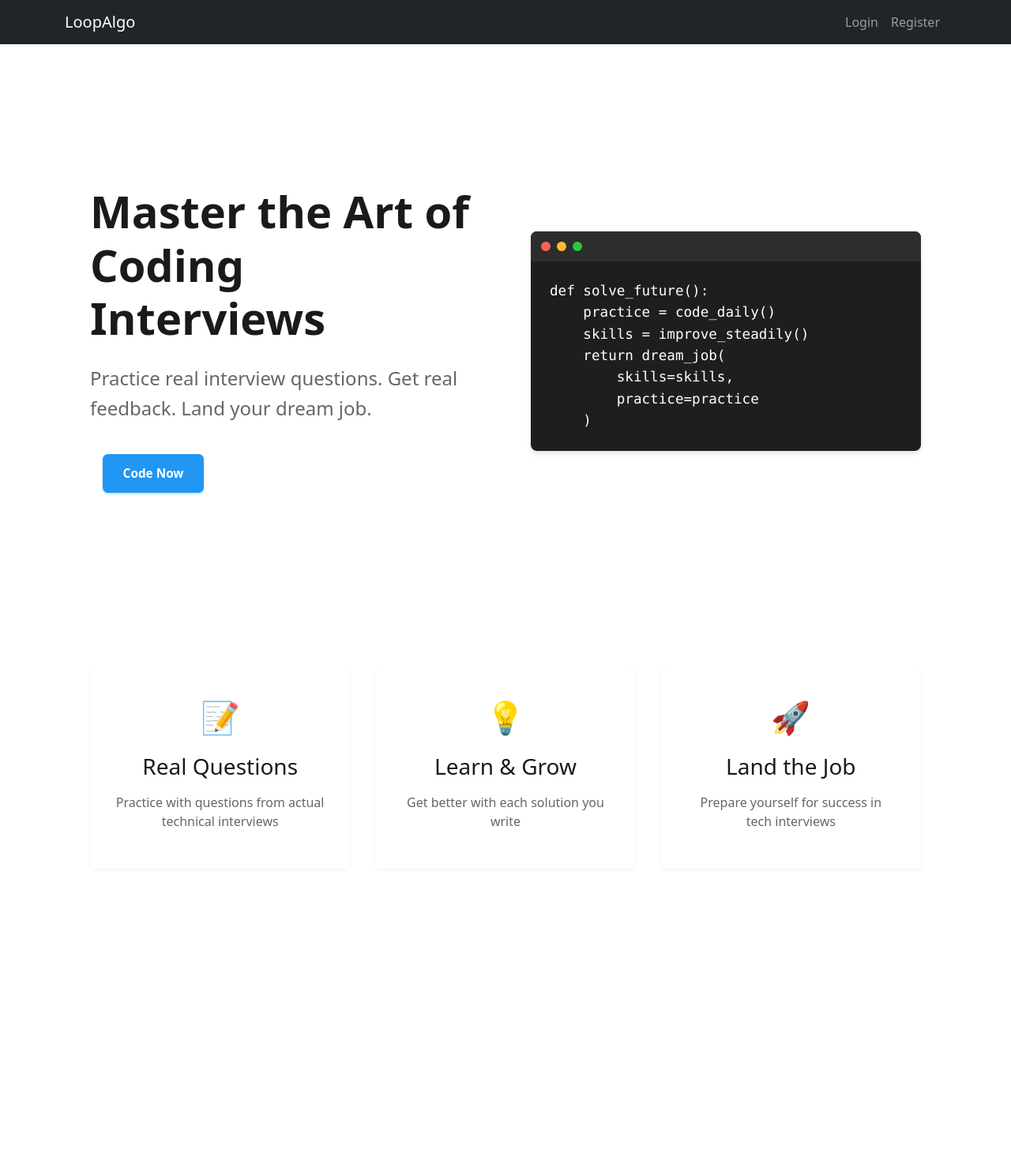
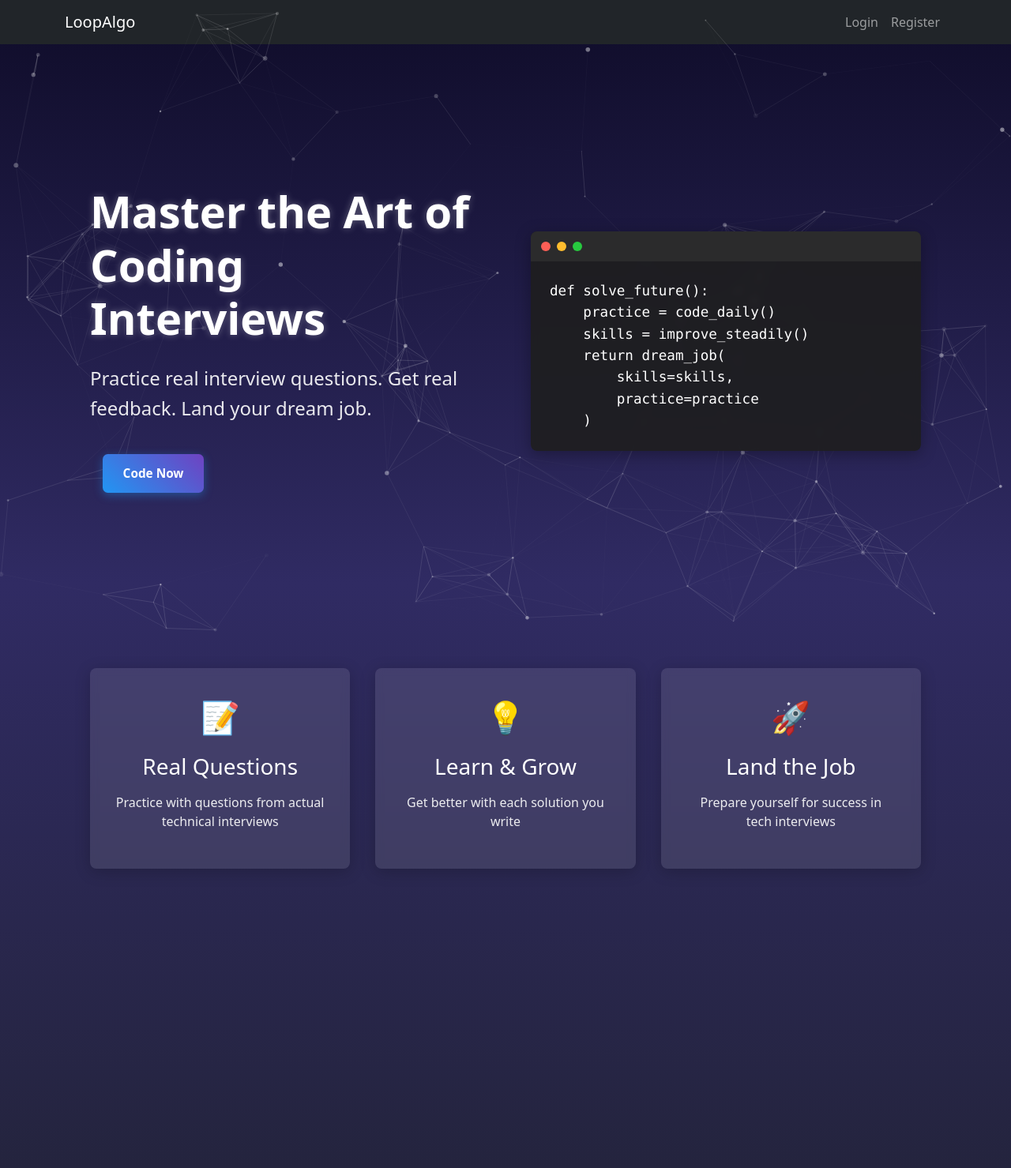
Before and after one commit to andrewnyu/loopalgo, a Django app: page / in a window 1280 px wide. Shown: the whole page at 79% size. Run offline with Django 5.2, Linux system fonts and the light colour scheme; some libraries are stand-ins or nearby versions.

Commit message:
Add animated background to landing page

```diff
--- a/templates/landing.html
+++ b/templates/landing.html
@@ -4,6 +4,8 @@
 {% block title %}LoopAlgo - Master Coding Interviews{% endblock %}
 
 {% block content %}
+<div id="particles-js" class="particles-container"></div>
+
 <div class="landing-container">
     <!-- Hero Section -->
     <section class="hero">
@@ -59,7 +61,25 @@
 
 <style>
 /* Core Styles */
+body {
+    background: linear-gradient(to bottom, #0f0c29, #302b63, #24243e);
+    color: #fff;
+    position: relative;
+    min-height: 100vh;
+}
+
+.particles-container {
+    position: fixed;
+    top: 0;
+    left: 0;
+    width: 100%;
+    height: 100%;
+    z-index: 0;
+}
+
 .landing-container {
+    position: relative;
+    z-index: 1;
     max-width: 1200px;
     margin: 0 auto;
     padding: 2rem;
@@ -79,26 +99,28 @@
     font-size: 3.5rem;
     font-weight: 700;
     margin-bottom: 1.5rem;
-    color: #1a1a1a;
+    color: #fff;
+    text-shadow: 0 0 10px rgba(255, 255, 255, 0.3);
 }
 
 .hero-content .lead {
     font-size: 1.5rem;
-    color: #666;
+    color: rgba(255, 255, 255, 0.9);
     margin-bottom: 2rem;
     line-height: 1.6;
 }
 
 /* Code Window */
 .code-window {
-    background: #1e1e1e;
+    background: rgba(30, 30, 30, 0.9);
     border-radius: 8px;
     overflow: hidden;
-    box-shadow: 0 4px 6px rgba(0, 0, 0, 0.1);
+    box-shadow: 0 4px 20px rgba(0, 0, 0, 0.3);
+    backdrop-filter: blur(5px);
 }
 
 .window-header {
-    background: #2d2d2d;
+    background: rgba(45, 45, 45, 0.9);
     padding: 0.8rem;
     display: flex;
     gap: 8px;
@@ -139,13 +161,16 @@
     text-align: center;
     padding: 2rem;
     border-radius: 8px;
-    background: white;
-    box-shadow: 0 2px 4px rgba(0, 0, 0, 0.05);
-    transition: transform 0.3s ease;
+    background: rgba(255, 255, 255, 0.1);
+    backdrop-filter: blur(5px);
+    box-shadow: 0 4px 20px rgba(0, 0, 0, 0.2);
+    transition: transform 0.3s ease, box-shadow 0.3s ease;
 }
 
 .feature-card:hover {
     transform: translateY(-5px);
+    box-shadow: 0 6px 25px rgba(0, 0, 0, 0.3);
+    background: rgba(255, 255, 255, 0.15);
 }
 
 .feature-icon {
@@ -155,11 +180,11 @@
 
 .feature-card h3 {
     margin-bottom: 1rem;
-    color: #1a1a1a;
+    color: #fff;
 }
 
 .feature-card p {
-    color: #666;
+    color: rgba(255, 255, 255, 0.9);
 }
 
 /* CTA Section */
@@ -171,12 +196,13 @@
 .cta-section h2 {
     font-size: 2.5rem;
     margin-bottom: 1rem;
-    color: #1a1a1a;
+    color: #fff;
+    text-shadow: 0 0 10px rgba(255, 255, 255, 0.3);
 }
 
 .cta-section p {
     font-size: 1.2rem;
-    color: #666;
+    color: rgba(255, 255, 255, 0.9);
     margin-bottom: 2rem;
 }
 
@@ -187,16 +213,16 @@
     font-size: 1.2rem;
     font-weight: 600;
     color: white;
-    background: #2196f3;
+    background: linear-gradient(45deg, #2196f3, #6f42c1);
     border-radius: 8px;
     text-decoration: none;
     transition: transform 0.3s ease, box-shadow 0.3s ease;
-    box-shadow: 0 2px 4px rgba(33, 150, 243, 0.3);
+    box-shadow: 0 4px 15px rgba(33, 150, 243, 0.4);
 }
 
 .cta-button:hover {
     transform: translateY(-2px);
-    box-shadow: 0 4px 8px rgba(33, 150, 243, 0.4);
+    box-shadow: 0 6px 20px rgba(33, 150, 243, 0.6);
     color: white;
     text-decoration: none;
 }
@@ -218,12 +244,95 @@
 }
 </style>
 
+<!-- Particles.js for galaxy effect -->
+<script src="https://cdn.jsdelivr.net/particles.js/2.0.0/particles.min.js"></script>
 <!-- GSAP for animations -->
 <script src="https://cdnjs.cloudflare.com/ajax/libs/gsap/3.12.2/gsap.min.js"></script>
 <script src="https://cdnjs.cloudflare.com/ajax/libs/gsap/3.12.2/ScrollTrigger.min.js"></script>
 
 <script>
 document.addEventListener('DOMContentLoaded', function() {
+    // Initialize particles.js
+    particlesJS('particles-js', {
+        particles: {
+            number: {
+                value: 100,
+                density: {
+                    enable: true,
+                    value_area: 800
+                }
+            },
+            color: {
+                value: '#ffffff'
+            },
+            shape: {
+                type: 'circle'
+            },
+            opacity: {
+                value: 0.5,
+                random: true,
+                animation: {
+                    enable: true,
+                    speed: 1,
+                    opacity_min: 0.1,
+                    sync: false
+                }
+            },
+            size: {
+                value: 3,
+                random: true,
+                animation: {
+                    enable: true,
+                    speed: 2,
+                    size_min: 0.1,
+                    sync: false
+                }
+            },
+            line_linked: {
+                enable: true,
+                distance: 150,
+                color: '#ffffff',
+                opacity: 0.2,
+                width: 1
+            },
+            move: {
+                enable: true,
+                speed: 1,
+                direction: 'none',
+                random: true,
+                straight: false,
+                out_mode: 'out',
+                bounce: false,
+            }
+        },
+        interactivity: {
+            detect_on: 'canvas',
+            events: {
+                onhover: {
+                    enable: true,
+                    mode: 'grab'
+                },
+                onclick: {
+                    enable: true,
+                    mode: 'push'
+                },
+                resize: true
+            },
+            modes: {
+                grab: {
+                    distance: 140,
+                    line_linked: {
+                        opacity: 0.5
+                    }
+                },
+                push: {
+                    particles_nb: 4
+                }
+            }
+        },
+        retina_detect: true
+    });
+
     gsap.registerPlugin(ScrollTrigger);
 
     // Initial animations
```
